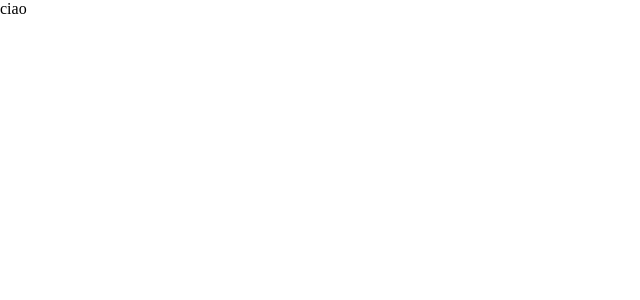
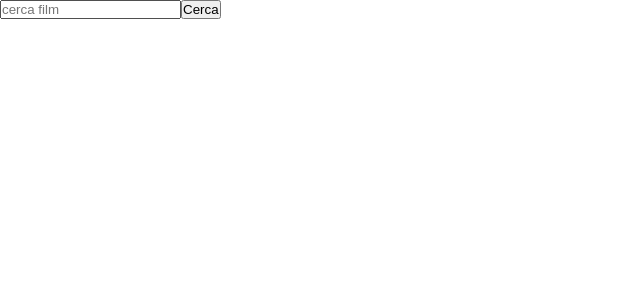
Before and after one commit to mattiabenelli/vite-boolflix, a Vue app: page / in a window 1280 px wide. Shown: the top 300 px of the page, without its empty margins (0-640 px from the left). Built offline with nearby package versions, Linux system fonts and the light colour scheme.

Commit message:
problema lista

```diff
--- a/src/App.vue
+++ b/src/App.vue
@@ -1,11 +1,13 @@
 <script>
-import HelloWorld from './components/HelloWorld.vue';
+import AppSearch from './components/AppSearch.vue';
+import FilmList from './components/FilmList.vue';
 
 import { store } from './store.js';
 
 export default{
   components:{
-    HelloWorld
+    AppSearch,
+    FilmList
   },
   data(){
     return{
@@ -17,7 +19,7 @@ export default{
 </script>
 
 <template>
-  <HelloWorld />
+  <AppSearch />
 </template>
 
 <style lang="scss">
--- /dev/null
+++ b/src/components/AppSearch.vue
@@ -0,0 +1,28 @@
+<script>
+import axios from 'axios';
+
+import { store } from '../store.js';
+
+export default {
+  data(){
+    return{
+      store
+    }
+  },
+  methods:{
+
+  }
+}
+
+</script>
+
+<template lang="">
+  <div class="searchbar">
+    <input type="text" placeholder="cerca film" v-model="store.searchText">
+    <button type="submit">Cerca</button>
+  </div>
+</template>
+
+<style lang="">
+
+</style>
--- /dev/null
+++ b/src/components/FilmList.vue
@@ -0,0 +1,31 @@
+<script>
+import axios from 'axios'
+
+import { store } from '../store.js';
+
+export default {
+    data(){
+        return store
+    },
+    beforeMount(){
+        this.getFilm();
+    },
+    methods:{
+        getFilm(){
+            axios.get(store.url).then((response) => {
+                store.FilmList = (response.data)
+            })
+        }
+    }
+}
+</script>
+
+<template lang="">
+    <div>
+
+    </div>
+</template>
+
+<style lang="">
+
+</style>
--- a/src/components/HelloWorld.vue
+++ /dev/null
@@ -1,15 +0,0 @@
-<script>
-export default {
-
-}
-</script>
-
-<template lang="">
-  <div>
-    ciao
-  </div>
-</template>
-
-<style lang="">
-
-</style>
--- a/src/store.js
+++ b/src/store.js
@@ -1,4 +1,6 @@
 import { reactive } from "vue";
 export const store = reactive({
-    url: "https://api.themoviedb.org/3/search/movie?api_key=62237f7daf774ec5af10f8e4a4de5ed5&query=movies"
+    url: "https://api.themoviedb.org/3/search/movie?api_key=62237f7daf774ec5af10f8e4a4de5ed5&query=movies",
+    searchText: "",
+    FilmList: []
 })
```
